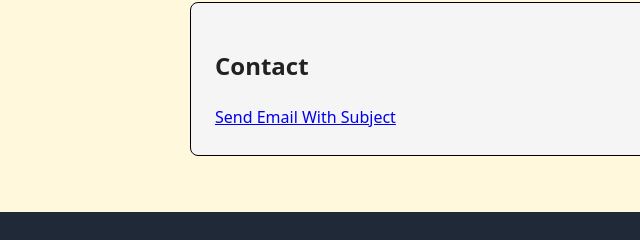
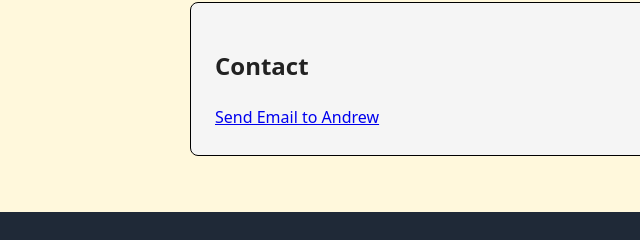
Before and after one commit to deeps951/youtubechannel, a plain HTML site: page index.html in a window 1280 px wide. Shown: the part 6806-7046 px from the top of the page, 0-640 px from the left. Drawn offline with Linux system fonts and the light colour scheme.

Commit message:
Update index.html

```diff
--- a/index.html
+++ b/index.html
@@ -349,7 +349,7 @@
         <h2>Contact</h2>
         <a href="mailto:deeps951@gmail.com
          ?subject=Saying%20hello">
-        Send Email With Subject
+        Send Email to Andrew
     </a>
       </section>
     </main>
```
